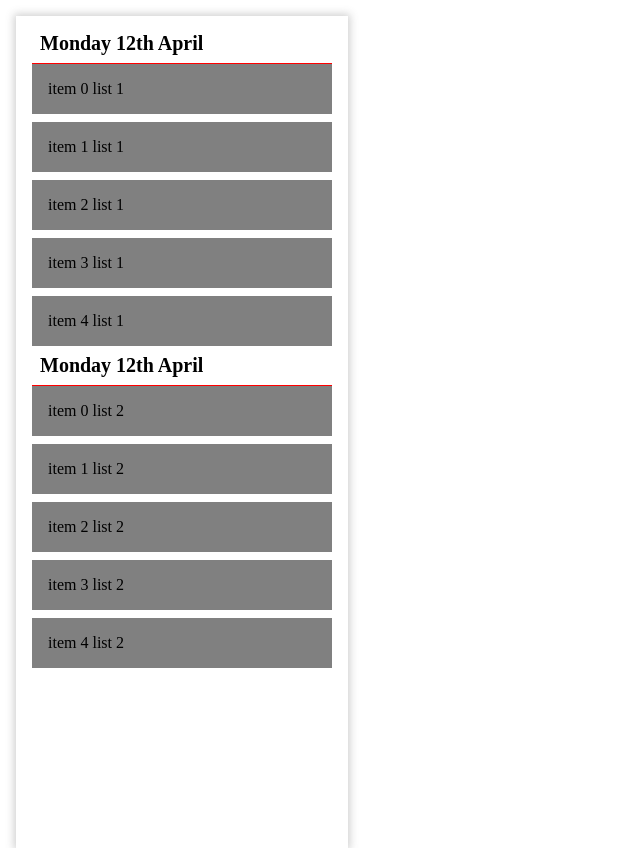
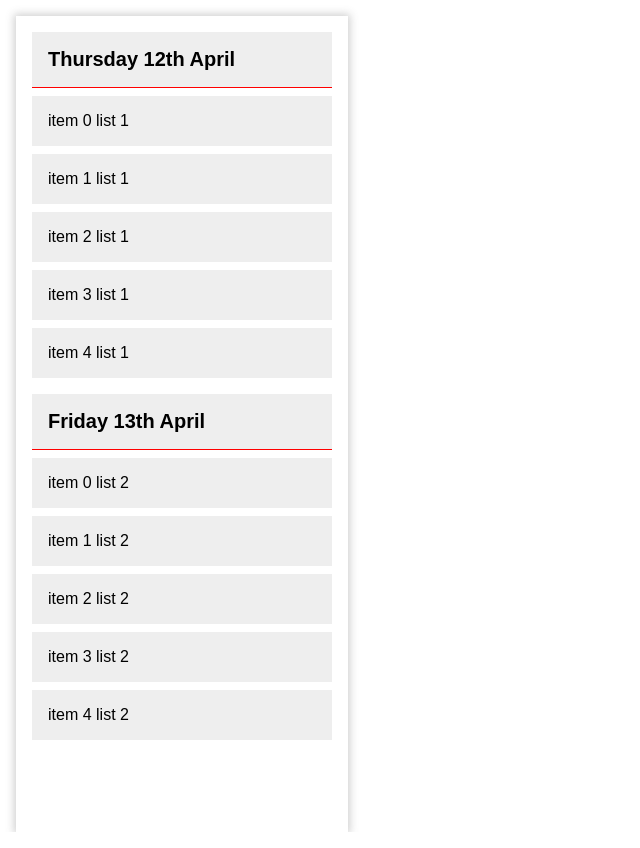
Before and after one commit to fidgety/pxmty, a React (Create React App) app: page / in a window 1280 px wide. Shown: the whole page, without its empty margins (0-640 px from the left). Built offline with nearby package versions, Linux system fonts and the light colour scheme; what react-mapbox-gl would draw is missing.

Commit message:
styling and more accurate model

```diff
--- a/package.json
+++ b/package.json
@@ -4,6 +4,7 @@
   "private": true,
   "dependencies": {
     "mapbox-gl": "^0.44.2",
+    "moment": "^2.22.0",
     "prop-types": "^15.6.1",
     "react": "^16.3.1",
     "react-beautiful-dnd": "^7.0.0",
--- a/src/itinerary/header.js
+++ b/src/itinerary/header.js
@@ -6,7 +6,10 @@ const HeaderDiv = styled.div`
   font-weight: bold;
   font-size: 20px;
   border-bottom: 1px solid red;
-  padding: 0 8px 8px 8px;
+  padding: 16px;
+  font-family: sans-serif;
+  background: #eee;
+  margin: 16px 0 8px 0;
 `;
 
 const Header = props => <HeaderDiv>{props.children}</HeaderDiv>;
--- a/src/itinerary/index.js
+++ b/src/itinerary/index.js
@@ -1,6 +1,7 @@
 import React, {Component} from "react";
 import {DragDropContext, Droppable} from "react-beautiful-dnd";
 import styled from "styled-components";
+import moment from "moment";
 
 import Item from "./item";
 import Header from "./header";
@@ -19,15 +20,14 @@ const reorder = (
   endDroppableId,
 ) => {
   const result = Array.from(list);
-  const [removed] = result[startDroppableId].splice(startIndex, 1);
-  result[endDroppableId].splice(endIndex, 0, removed);
+  const [removed] = result[startDroppableId].items.splice(startIndex, 1);
+  result[endDroppableId].items.splice(endIndex, 0, removed);
 
   return result;
 };
 
 const Day = styled.div`
     background: ${props => (props.isDraggingOver ? "lightblue" : "lightgrey")},
-    padding: grid,
     width: 250,
 `;
 
@@ -35,7 +35,16 @@ class App extends Component {
   constructor(props) {
     super(props);
     this.state = {
-      days: [getItems(5, "list 1"), getItems(5, "list 2")],
+      days: [
+        {
+          date: moment(),
+          items: getItems(5, "list 1"),
+        },
+        {
+          date: moment().add(1, "day"),
+          items: getItems(5, "list 2"),
+        },
+      ],
     };
     this.onDragEnd = this.onDragEnd.bind(this);
   }
@@ -61,14 +70,14 @@ class App extends Component {
   render() {
     const Droppables = this.state.days.map((day, i) => (
       <div>
-        <Header>Monday 12th April</Header>
+        <Header>{day.date.format("dddd Do MMMM")}</Header>
         <Droppable droppableId={`${i}-day`} key={`${day}-day`}>
           {(provided, snapshot) => (
             <Day
               innerRef={provided.innerRef}
               isDraggingOver={snapshot.isDraggingOver}
             >
-              {day.map((item, index) => <Item index={index} {...item} />)}
+              {day.items.map((item, index) => <Item index={index} {...item} />)}
               {provided.placeholder}
             </Day>
           )}
--- a/src/itinerary/item.js
+++ b/src/itinerary/item.js
@@ -5,11 +5,10 @@ import {integer, string} from "prop-types";
 const getItemStyle = (isDragging, draggableStyle) => ({
   // some basic styles to make the items look a bit nicer
   userSelect: "none",
-  padding: 16,
-  margin: `0 0 8px 0`,
-
-  // change background colour if dragging
-  background: isDragging ? "lightgreen" : "grey",
+  padding: "16px",
+  "margin-bottom": "8px",
+  background: isDragging ? "#bbb" : "#eee",
+  "font-family": "sans-serif",
 
   // styles we need to apply on draggables
   ...draggableStyle,
--- a/src/sidebar.js
+++ b/src/sidebar.js
@@ -11,7 +11,7 @@ const Sidebar = styled.div`
   top: 16px;
   left: 16px;
   overflow: scroll;
-  padding: 16px;
+  padding: 0 16px 16px 16px;
   box-shadow: 0px 0px 8px 2px rgba(100, 100, 100, 0.3);
 `;
 
```
Also changed, not shown: 1 other file (tests, documents, lock files or other folders).
